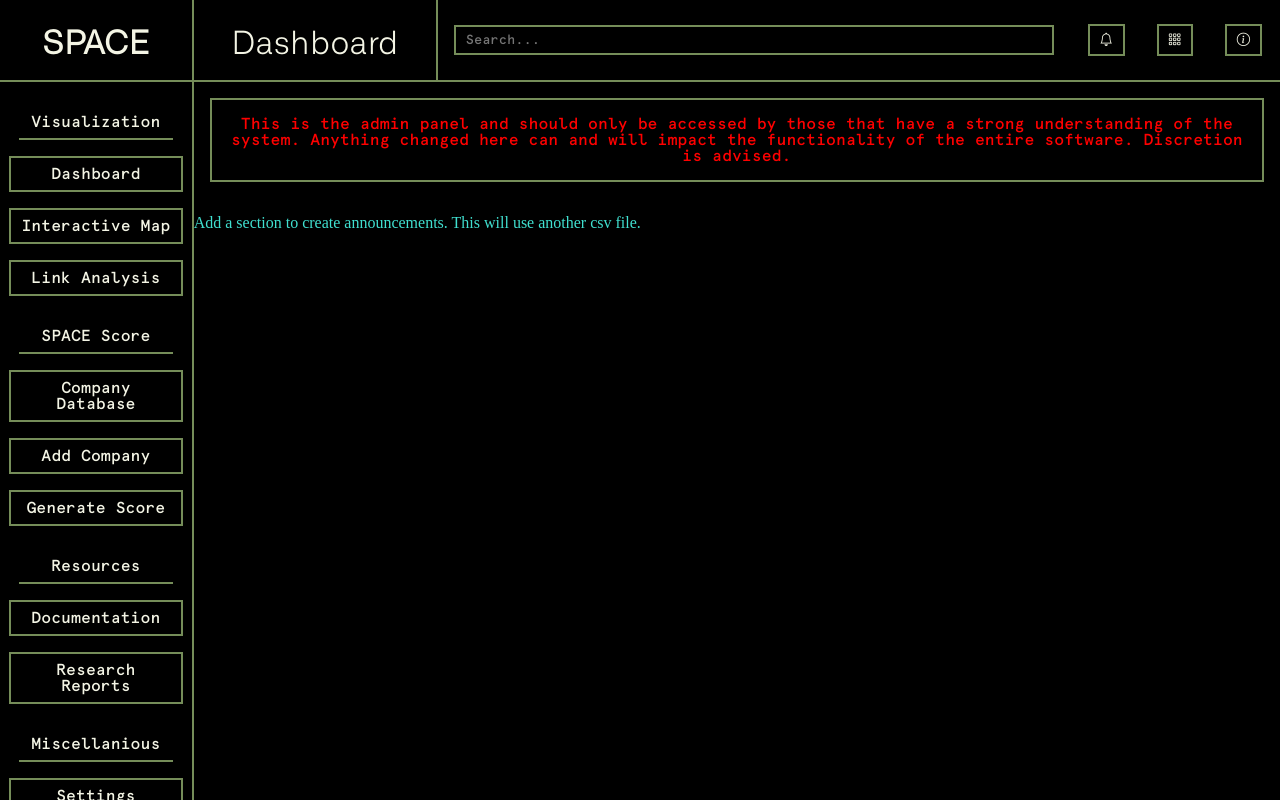
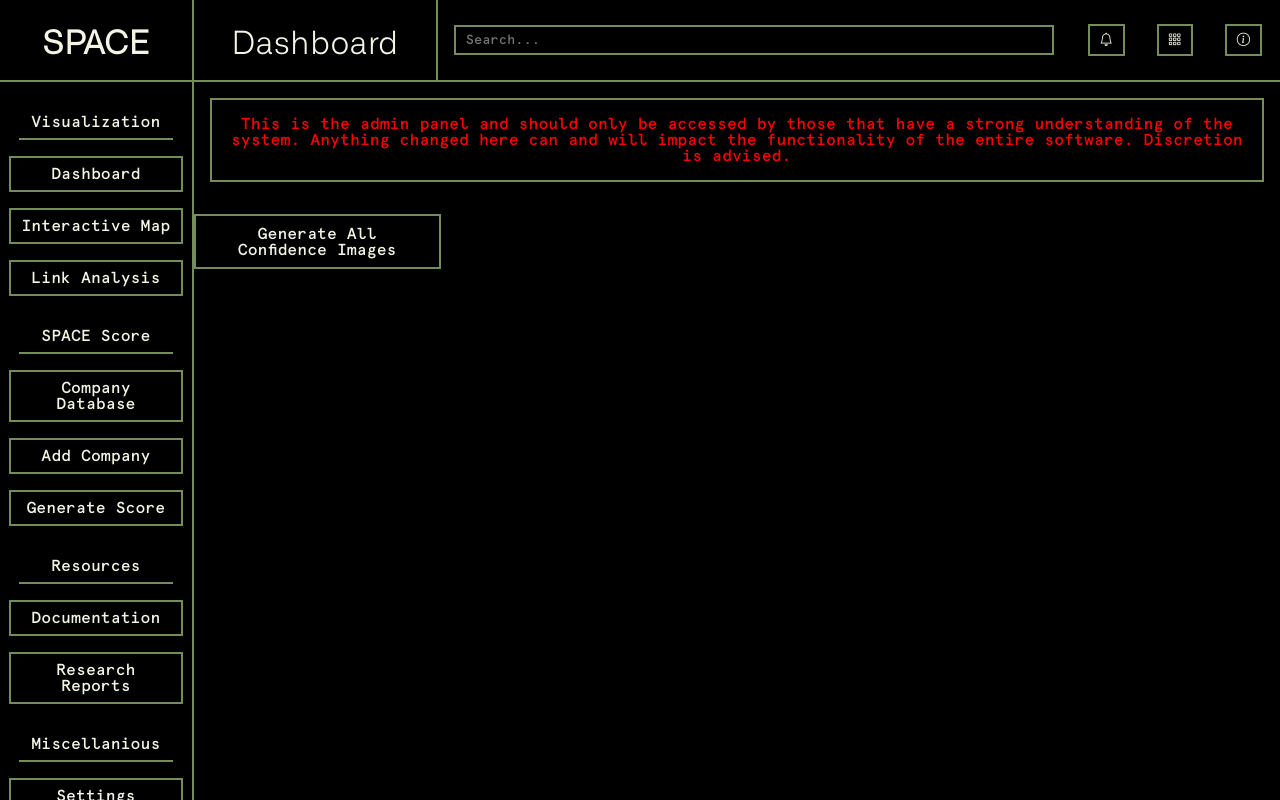
Before and after one commit to Cobo04/FA25-IUB-Diplomacy-Lab, a Flask app: page /admin in a window 1280 px wide. Run offline with Flask 2, Linux system fonts and the light colour scheme; the visitor is signed in with stand-in values (Sample User, id 1).

Commit message:
confidence image temp commit

```diff
--- a/flaskapp/app.py
+++ b/flaskapp/app.py
@@ -508,6 +508,22 @@ def generate_report(company_name):
         return render_template("auto_report_template.html", company=company, institutions=institution_data, dishes=dish_data, criteria=criteria, weight_stats=weight_stats)
     return redirect(url_for("login"))
 
+@app.route("/confidence-image/<company_name>")
+def generate_confidence_image(company_name):
+    db.increment_server_api_calls()
+    if 'logged_in' in session and session['logged_in']:
+        # hello cameron you can do whatever you want here -cohen
+        pass
+    return redirect(url_for("login"))
+
+@app.route("/generate-all-confidence-images")
+def generate_all_confidence_images():
+    db.increment_server_api_calls()
+    if 'logged_in' in session and session['logged_in']:
+        # here as well! -cohen
+        pass
+    return redirect(url_for("login"))
+
 # ================================
 # ===== Don't worry about it =====
 # ================================
--- a/flaskapp/templates/admin.html
+++ b/flaskapp/templates/admin.html
@@ -6,6 +6,6 @@
 
 <p class="admin-description">This is the admin panel and should only be accessed by those that have a strong understanding of the system. Anything changed here can and will impact the functionality of the entire software. Discretion is advised.</p>
 
-<p class="blame-awesome">Add a section to create announcements. This will use another csv file.</p>
+<a class="generate-report-link" href="{{ url_for('generate_all_confidence_images') }}">Generate All Confidence Images</a>
 
 {% endblock %}
--- a/flaskapp/templates/company.html
+++ b/flaskapp/templates/company.html
@@ -16,6 +16,7 @@
     <hr class="add-company-break">
     <div class="button-container">
         <a class="generate-report-link" href="{{ url_for('generate_report', company_name=company['english_translation']) }}">Generate Report</a>
+        <a class="generate-report-link" href="{{ url_for('generate_confidence_image', company_name=company['english_translation']) }}">Generate Confidence Image</a>
                 <a class="generate-report-link" href="{{ url_for('edit_company', company_name=company['english_translation']) }}">Edit Company</a>
                 <!-- Delete Company button triggers modal -->
                 <a class="generate-report-link" id="delete-company-btn" href="#">Delete Company</a>
```
Also changed, not shown: flaskapp/templates/auto_report_template.html (+3 -6 lines).
